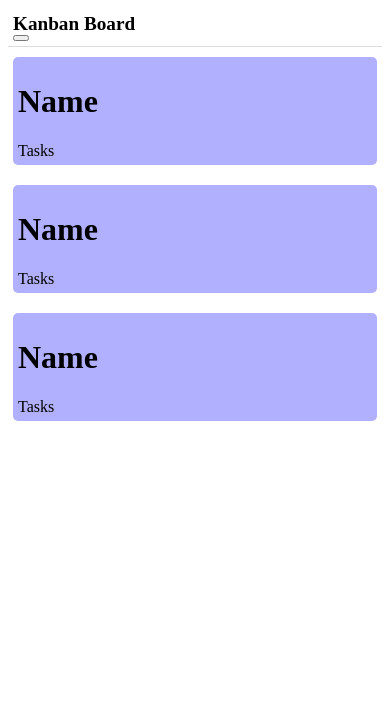
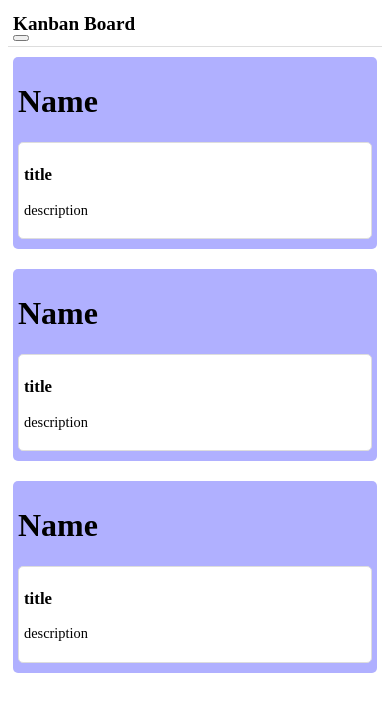
Before and after one commit to Arunthathy123/kanban-board, a React (Create React App) app: page / in a window 390 px wide. Shown: the top 712 px of the page. Built offline with nearby package versions, Linux system fonts and the light colour scheme.

Commit message:
Create Task componet

```diff
--- a/src/assets/boardStyle.css
+++ b/src/assets/boardStyle.css
@@ -11,6 +11,18 @@
     background-color: #b0b0ff;
     border-radius: 5px;
 }
+.task {
+    padding: 10px;
+    margin: 10px 0;
+    background-color: #fff;
+    border: 1px solid #ddd;
+    border-radius: 5px;
+    transition: transform 0.2s ease;
+}
+
+.task:hover {
+    transform: scale(1.05);
+}
 
 @media (max-width: 768px) {
     .board {
@@ -22,6 +34,10 @@
         width: 100%;
         margin-bottom: 20px;
     }
+    .task {
+        padding: 8px;
+        margin: 8px 0;
+    }
 }
 
 @media (max-width: 480px) {
@@ -32,4 +48,9 @@
     .column {
         padding: 5px;
     }
+    .task {
+        padding: 5px;
+        margin: 5px 0;
+        font-size: 0.9rem;
+    }
 }
--- a/src/components/Column.jsx
+++ b/src/components/Column.jsx
@@ -1,10 +1,11 @@
 import React from 'react'
+import Task from './Task'
 
 const Column = () => {
   return (
     <div className="column">
         <h1>Name</h1>
-        <div>Tasks</div>
+        <Task />
     </div>
   )
 }
--- /dev/null
+++ b/src/components/Task.jsx
@@ -0,0 +1,12 @@
+import React from 'react'
+
+const Task = () => {
+    return (
+        <div className="task">
+            <h3>title</h3>
+            <p>description</p>
+        </div>
+    )
+}
+
+export default Task
```
